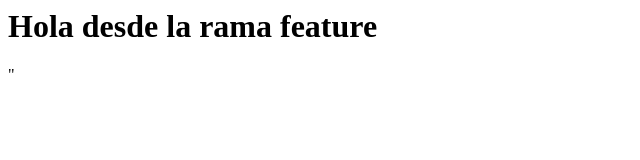
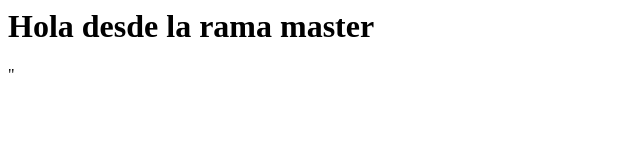
Before and after one commit to TaloxD/PrimerProyectoGit, a plain HTML site: page index.html in a window 1280 px wide. Shown: the full height of the page, 0-640 px from the left. Drawn offline with Linux system fonts and the light colour scheme.

Commit message:
resuelto conflicto entre el master y feature

```diff
--- a/index.html
+++ b/index.html
@@ -1 +1 @@
-<html><body><h1>Hola desde la rama feature</h1></body></html>"
+<html><body><h1>Hola desde la rama master</h1></body></html>"
```
